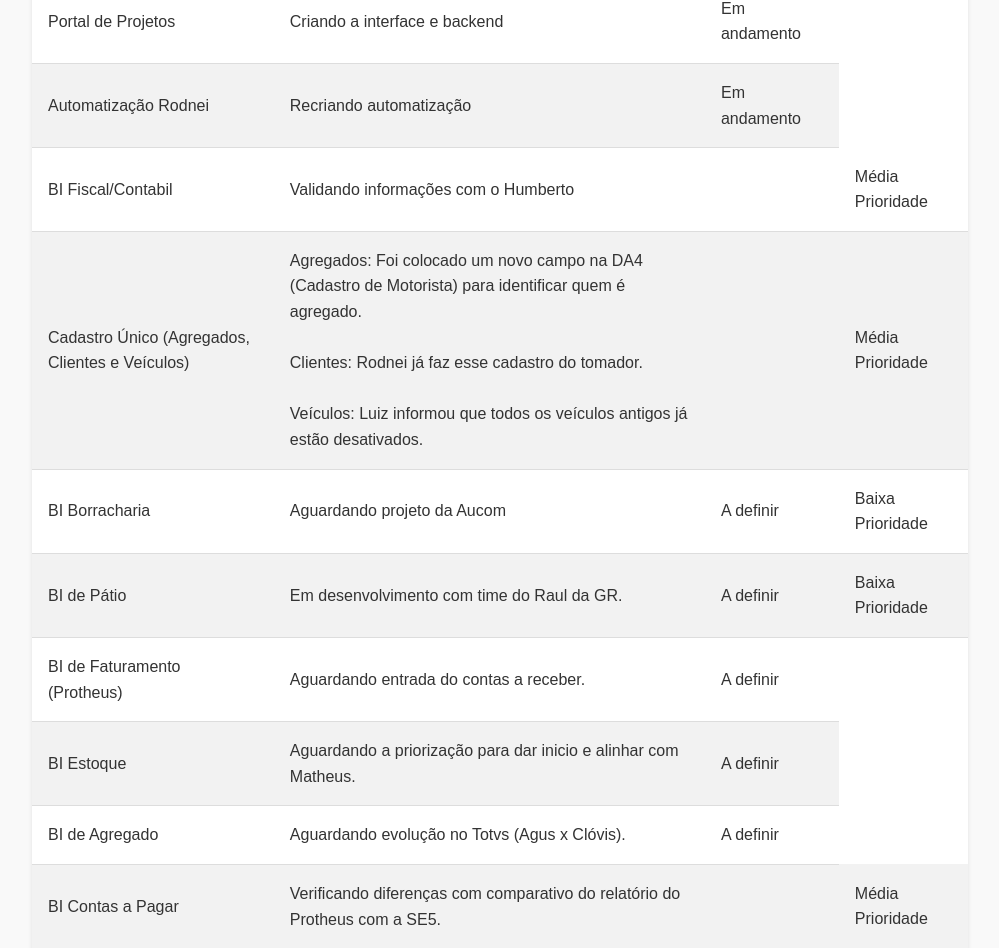
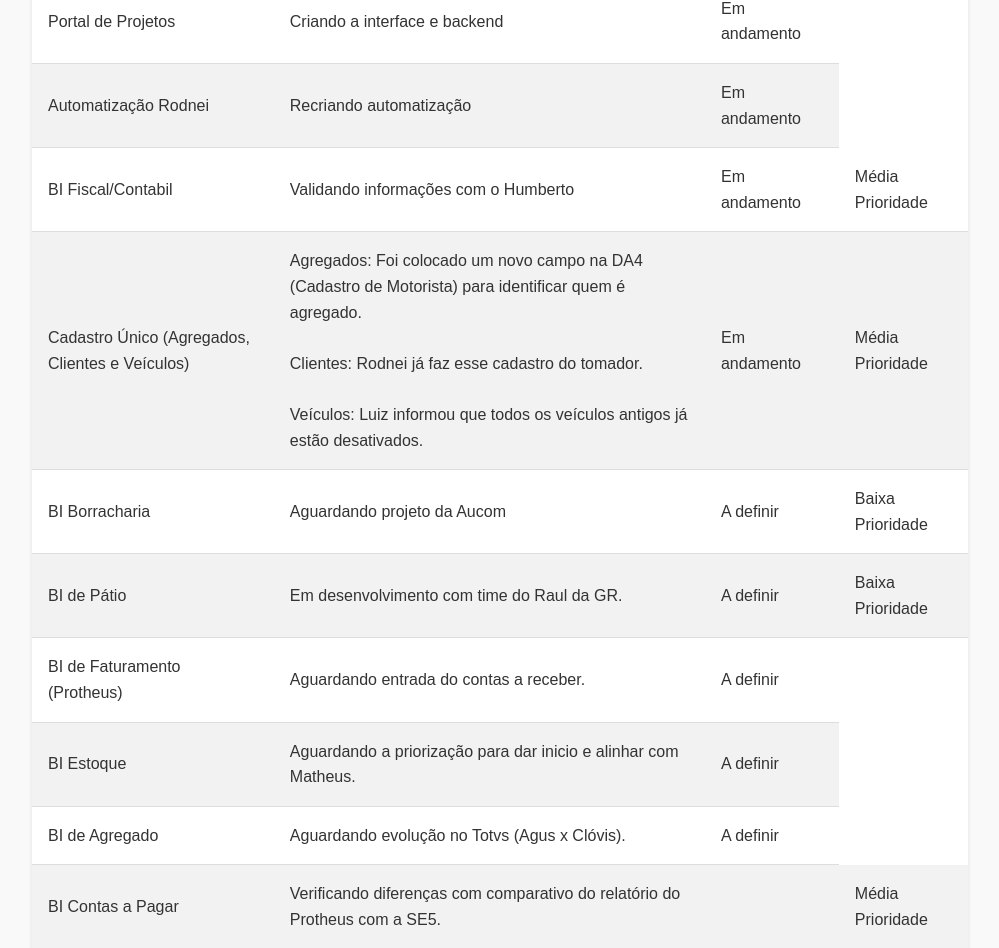
Before and after one commit to lucashebarros/Gen_Projetos, a plain HTML site: page index.html in a window 1280 px wide. Shown: the part 1147-2095 px from the top of the page, without its empty margins (140-1139 px from the left). Drawn offline with Linux system fonts and the light colour scheme.

Commit message:
Update index.html

```diff
--- a/index.html
+++ b/index.html
@@ -197,7 +197,7 @@
 
                     <td>Validando informações com o Humberto</td>
 
-                    <td></td>
+                    <td>Em andamento</td>
 
                     <td>Média Prioridade </td>
 
@@ -216,7 +216,7 @@
                         Veículos: Luiz informou que todos os veículos antigos já estão desativados.
                     </td>
 
-                    <td></td>
+                    <td>Em andamento</td>
 
                     <td>Média Prioridade</td>
 
```
